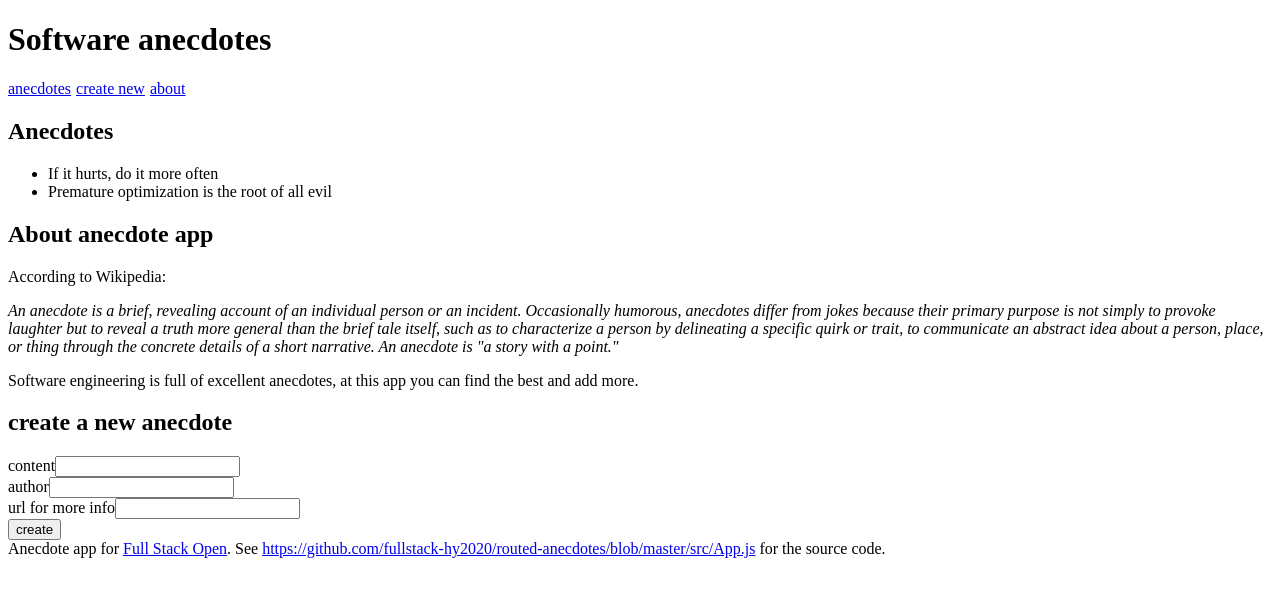
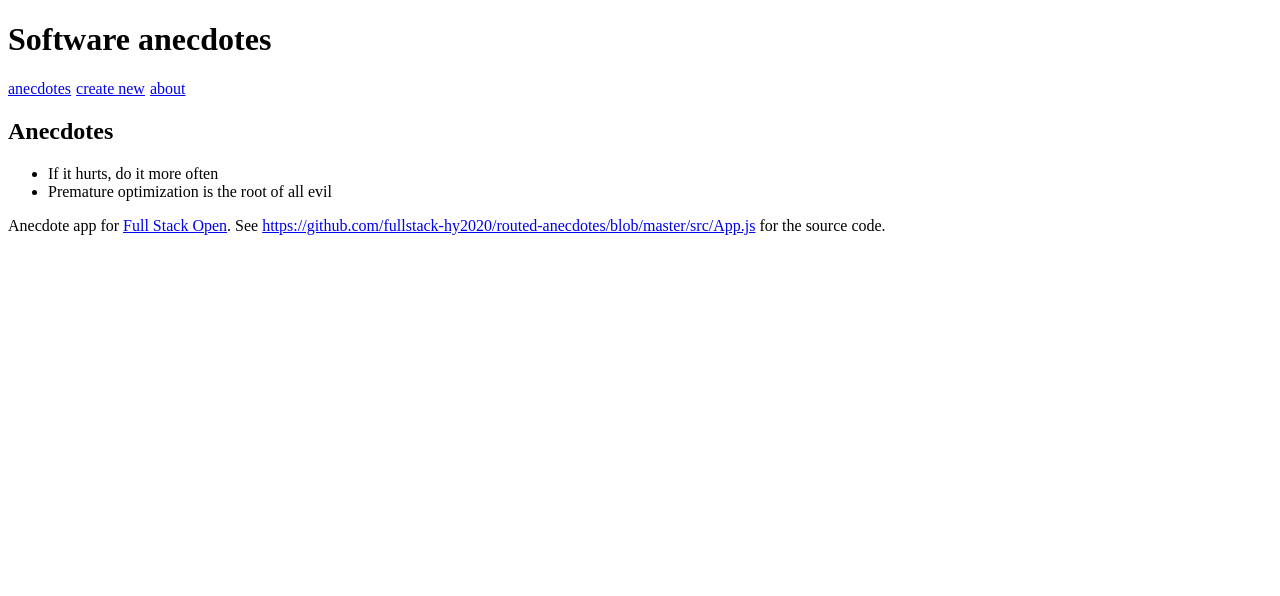
Before and after one commit to pouyannc/FSOpen-part7, a React (Vite) app in the folder routed-anecdotes/: page / in a window 1280 px wide. Shown: the top 596 px of the page. Built offline with nearby package versions, Linux system fonts and the light colour scheme.

Commit message:
React router for accessing components

```diff
--- a/routed-anecdotes/package.json
+++ b/routed-anecdotes/package.json
@@ -11,7 +11,8 @@
   },
   "dependencies": {
     "react": "^18.2.0",
-    "react-dom": "^18.2.0"
+    "react-dom": "^18.2.0",
+    "react-router-dom": "^6.16.0"
   },
   "devDependencies": {
     "@types/react": "^18.2.15",
--- a/routed-anecdotes/src/App.jsx
+++ b/routed-anecdotes/src/App.jsx
@@ -1,4 +1,8 @@
 import { useState } from 'react'
+import {
+  BrowserRouter as Router,
+  Routes, Route, Link
+} from 'react-router-dom';
 
 const Menu = () => {
   const padding = {
@@ -6,9 +10,9 @@ const Menu = () => {
   }
   return (
     <div>
-      <a href='#' style={padding}>anecdotes</a>
-      <a href='#' style={padding}>create new</a>
-      <a href='#' style={padding}>about</a>
+      <Link to='/' style={padding}>anecdotes</Link>
+      <Link to='/create' style={padding}>create new</Link>
+      <Link to='/about' style={padding}>about</Link>
     </div>
   )
 }
@@ -123,14 +127,16 @@ const App = () => {
   }
 
   return (
-    <div>
+    <Router>
       <h1>Software anecdotes</h1>
       <Menu />
-      <AnecdoteList anecdotes={anecdotes} />
-      <About />
-      <CreateNew addNew={addNew} />
+      <Routes>
+        <Route path="/" element={<AnecdoteList anecdotes={anecdotes} />} />
+        <Route path="/about" element={<About />} />
+        <Route path="/create" element={<CreateNew addNew={addNew} />} />
+      </Routes>
       <Footer />
-    </div>
+    </Router>
   )
 }
 
```
Also changed, not shown: 1 other file (tests, documents, lock files or other folders).
